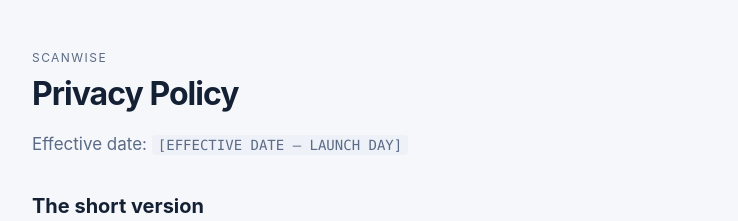
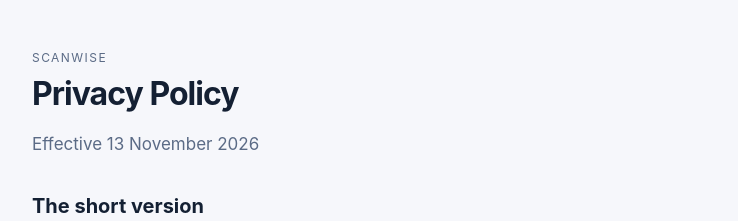
Before and after one commit to samayhuf-star/app-legal, a plain HTML site: page scanwise/privacy.html in a window 1280 px wide. Shown: the top 221 px of the page, without its empty margins (270-1008 px from the left). Drawn offline with Linux system fonts and the light colour scheme.

Commit message:
Set the Scanwise privacy and terms effective date to 13 November 2026.
Replaces the launch-day placeholder so the live legal pages no longer show
unfilled template text.

```diff
--- a/scanwise/privacy.html
+++ b/scanwise/privacy.html
@@ -25,7 +25,7 @@ nav a { margin-right: 16px; }
   <main>
     <p class="eyebrow">Scanwise</p>
     <h1>Privacy Policy</h1>
-    <p class="meta">Effective date: <span class="placeholder">[EFFECTIVE DATE – LAUNCH DAY]</span></p>
+    <p class="meta">Effective 13 November 2026</p>
 
 <h2>The short version</h2>
 <p>Scanwise reads QR codes and barcodes on your device. Nothing you scan is uploaded to us. There is no account, no advertising and no analytics. Optional Scanwise Pro subscriptions are handled by Apple; we never see your payment details and only receive Apple's confirmation that a subscription is active, checked on your device.</p>
```
Also changed, not shown: scanwise/terms.html (+1 -1 lines).
